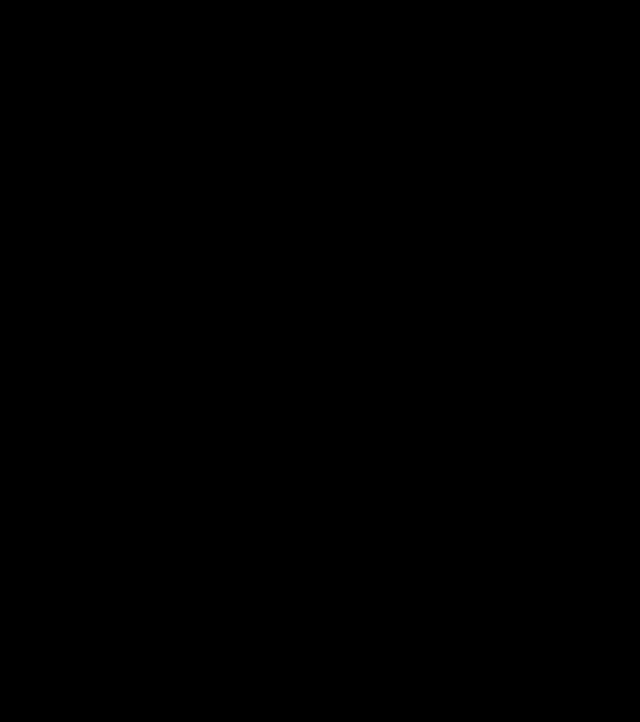
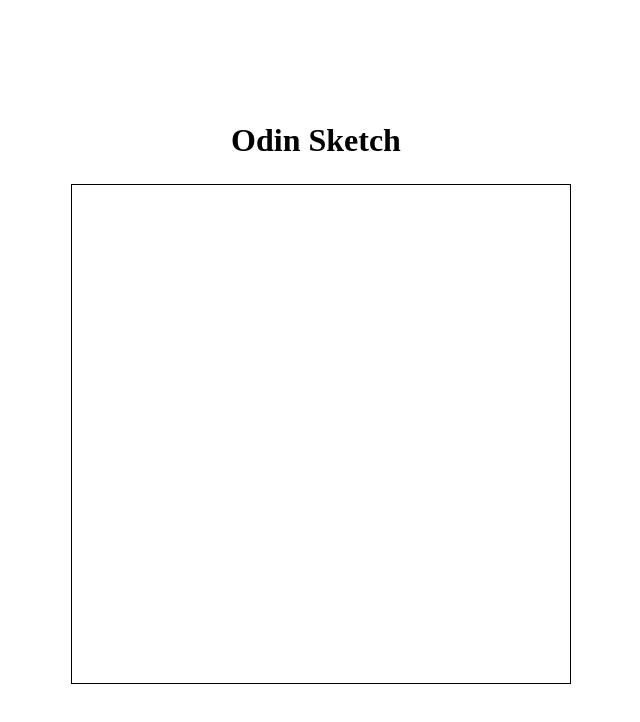
Before and after one commit to AEPEX25/Odin-Etch-a-Sketch, a plain HTML site: page index.html in a window 1280 px wide. Shown: the whole page, without its empty margins (324-964 px from the left). Drawn offline with Linux system fonts and the light colour scheme.

Commit message:
basic structure and board size funtion

```diff
--- a/index.html
+++ b/index.html
@@ -4,10 +4,14 @@
     <meta charset="UTF-8" />
     <meta name="viewport" content="width=device-width, initial-scale=1.0" />
     <link rel="stylesheet" href="style.css" />
-    <script src="script.js" defer></script>
+    <script defer src="script.js"></script>
     <title>Etch-a-Sketch</title>
   </head>
   <body>
-    <div class="grid-container"></div>
+    <h1>Odin Sketch</h1>
+    <div class="sketch flex">
+      <div class="scketch-options"></div>
+      <div class="board"></div>
+    </div>
   </body>
 </html>
--- a/script.js
+++ b/script.js
@@ -1 +1,13 @@
-console.log("Hello");
+"use strict";
+
+// Elements
+const board = document.querySelector(".board");
+
+// Board Size
+
+function boardSize(size) {
+  board.style.gridTemplateColumns = `repeat(${size}, 1fr)`;
+  board.style.gridTemplateRows = `repeat(${size}, 1fr)`;
+}
+
+boardSize(32);
--- a/style.css
+++ b/style.css
@@ -1,3 +1,106 @@
+/*
+  1. Use a more-intuitive box-sizing model.
+*/
+*,
+*::before,
+*::after {
+  box-sizing: border-box;
+}
+/*
+  2. Remove default margin
+*/
+* {
+  margin: 0;
+}
+/*
+  Typographic tweaks!
+  3. Add accessible line-height
+  4. Improve text rendering
+*/
 body {
-  background-color: black;
+  line-height: 1.5;
+  -webkit-font-smoothing: antialiased;
 }
+/*
+  5. Improve media defaults
+*/
+img,
+picture,
+video,
+canvas,
+svg {
+  display: block;
+  max-width: 100%;
+}
+/*
+  6. Remove built-in form typography styles
+*/
+input,
+button,
+textarea,
+select {
+  font: inherit;
+}
+/*
+  7. Avoid text overflows
+*/
+p,
+h1,
+h2,
+h3,
+h4,
+h5,
+h6 {
+  overflow-wrap: break-word;
+}
+/*
+  8. Create a root stacking context
+*/
+#root,
+#__next {
+  isolation: isolate;
+}
+
+/*
+General Styles
+*/
+
+body {
+  display: flex;
+  align-items: center;
+  height: 100vh;
+  gap: 20px;
+  justify-content: center;
+  flex-direction: column;
+}
+
+.flex {
+  display: flex;
+}
+
+/*
+Styles
+*/
+
+.sketch {
+  gap: 10px;
+}
+
+.scketch-options {
+  background-color: red;
+}
+
+.board {
+  width: 500px;
+  height: 500px;
+  display: grid;
+  border: 1px solid black;
+  padding: 5px;
+}
+
+.grid {
+  background-color: white;
+  border: 1px solid gray;
+  height: 20px;
+  width: 20px;
+}
```
